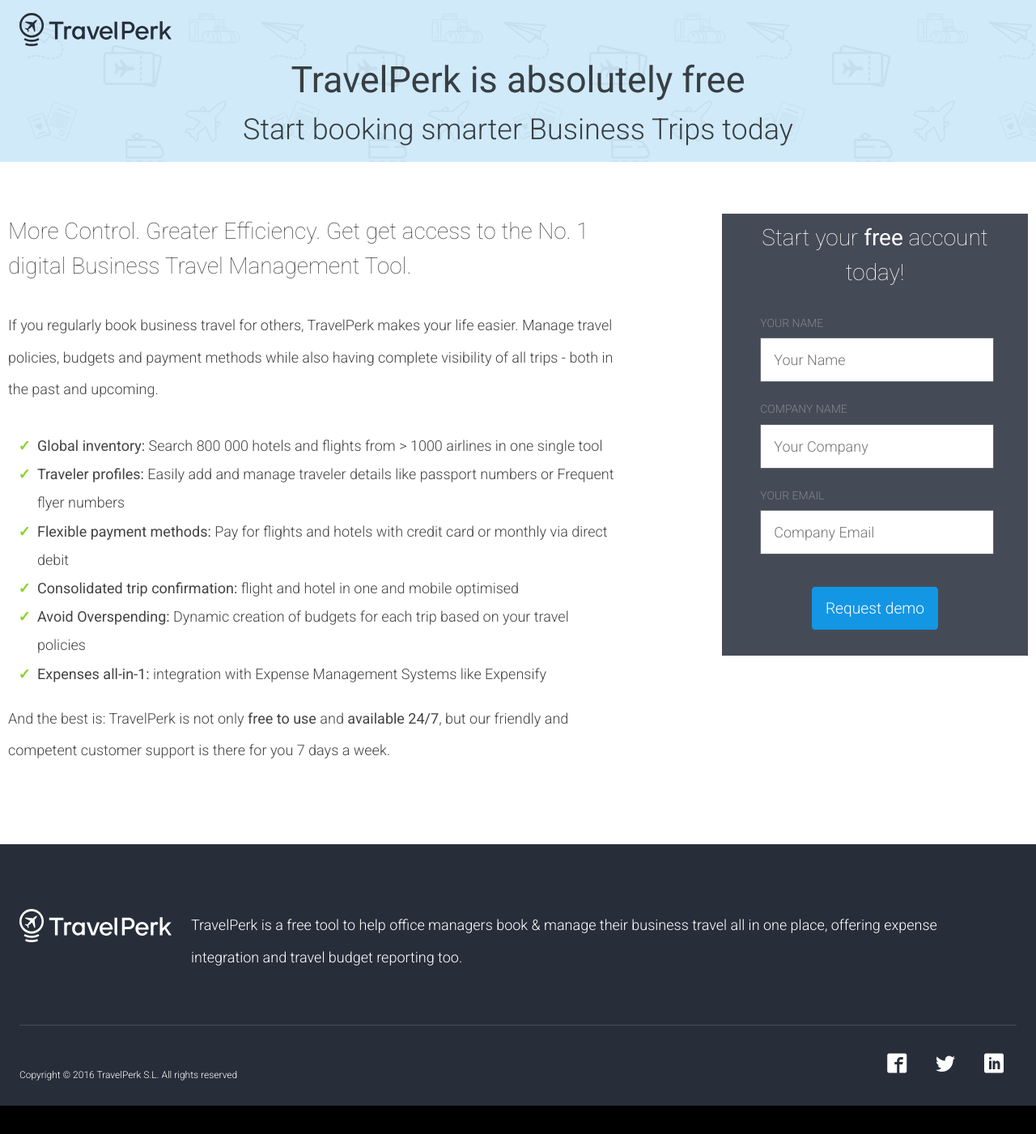
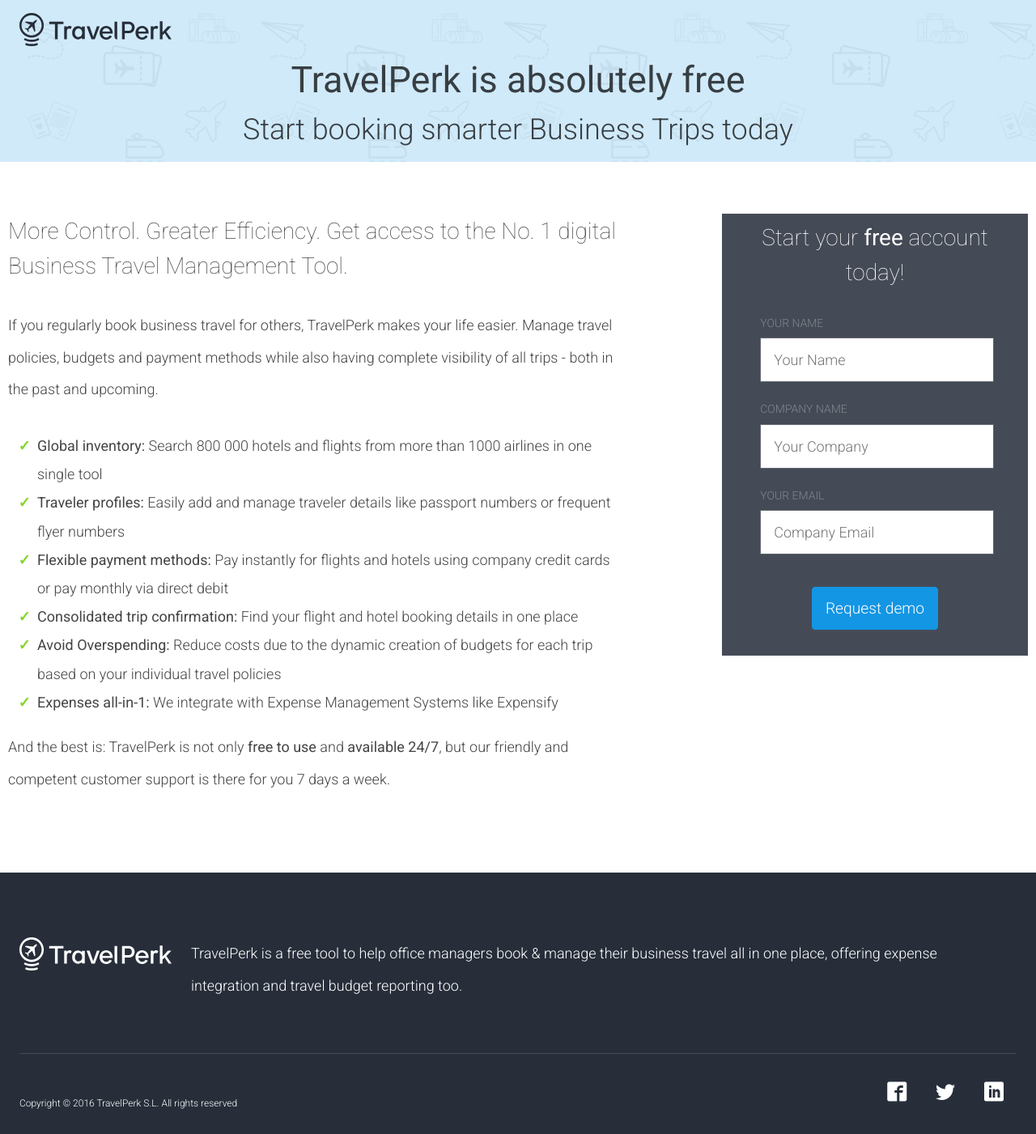
Before and after one commit to northswiss/jekyll-boilerplate, a Jekyll site: the page built from pages/signup.html, in a window 1280 px wide. Shown: the whole page at 81% size. Built offline with Jekyll 4.4.1, drawn with Linux system fonts in a browser that asks for light colours; nearby versions of some CDN libraries; before the commit the page ends 1366 px from its top, so only the background shows below that.

Commit message:
Text updates to landing page.

```diff
--- a/pages/signup.html
+++ b/pages/signup.html
@@ -7,15 +7,15 @@
 
 <section class="wrapper">
   <div class="content">
-    <h3>More Control. Greater Efficiency. Get get access to the No. 1 digital Business Travel Management Tool.</h3>
+    <h3>More Control. Greater Efficiency. Get access to the No. 1 digital Business Travel Management Tool.</h3>
     <p>If you regularly book business travel for others, TravelPerk makes your life easier. Manage travel policies, budgets and payment methods while also having complete visibility of all trips - both in the past and upcoming.</p>
     <ul>
-      <li><strong>Global inventory:</strong> Search 800 000 hotels and flights from > 1000 airlines in one single tool</li>
-      <li><strong>Traveler profiles:</strong> Easily add and manage traveler details like passport numbers or Frequent flyer numbers</li>
-      <li><strong>Flexible payment methods:</strong> Pay for flights and hotels with credit card or monthly via direct debit</li>
-      <li><strong>Consolidated trip confirmation:</strong> flight and hotel in one and mobile optimised</li>
-      <li><strong>Avoid Overspending:</strong> Dynamic creation of budgets for each trip based on your travel policies</li>
-      <li><strong>Expenses all-in-1:</strong> integration with Expense Management Systems like Expensify</li>
+      <li><strong>Global inventory:</strong> Search 800 000 hotels and flights from more than 1000 airlines in one single tool</li>
+      <li><strong>Traveler profiles:</strong> Easily add and manage traveler details like passport numbers or frequent flyer numbers</li>
+      <li><strong>Flexible payment methods:</strong> Pay instantly for flights and hotels using company credit cards or pay monthly via direct debit</li>
+      <li><strong>Consolidated trip confirmation:</strong> Find your flight and hotel booking details in one place</li>
+      <li><strong>Avoid Overspending:</strong> Reduce costs due to the dynamic creation of budgets for each trip based on your individual travel policies</li>
+      <li><strong>Expenses all-in-1:</strong> We integrate with Expense Management Systems like Expensify</li>
     </ul>
     <p>And the best is: TravelPerk is not only <strong>free to use </strong>and <strong>available 24/7</strong>, but our friendly and competent customer support is there for you 7 days a week.</p>
   </div>
```
